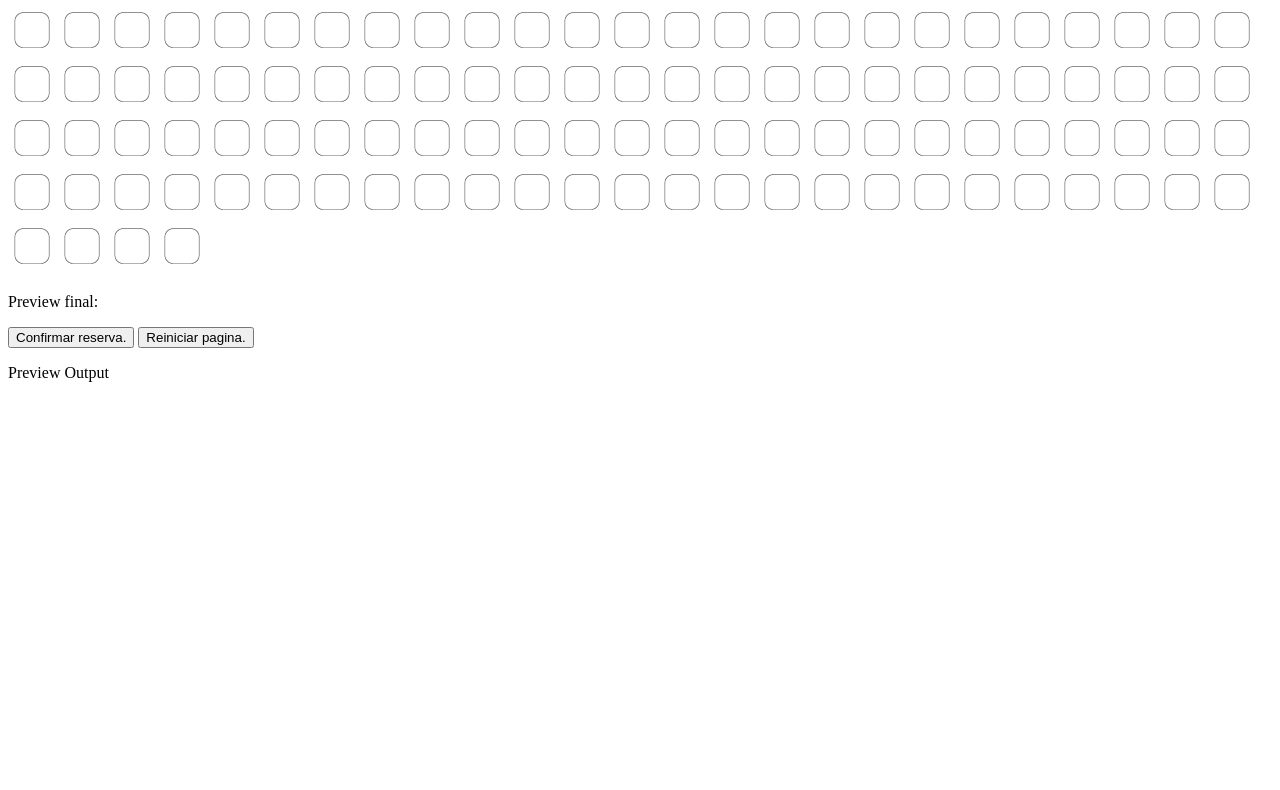
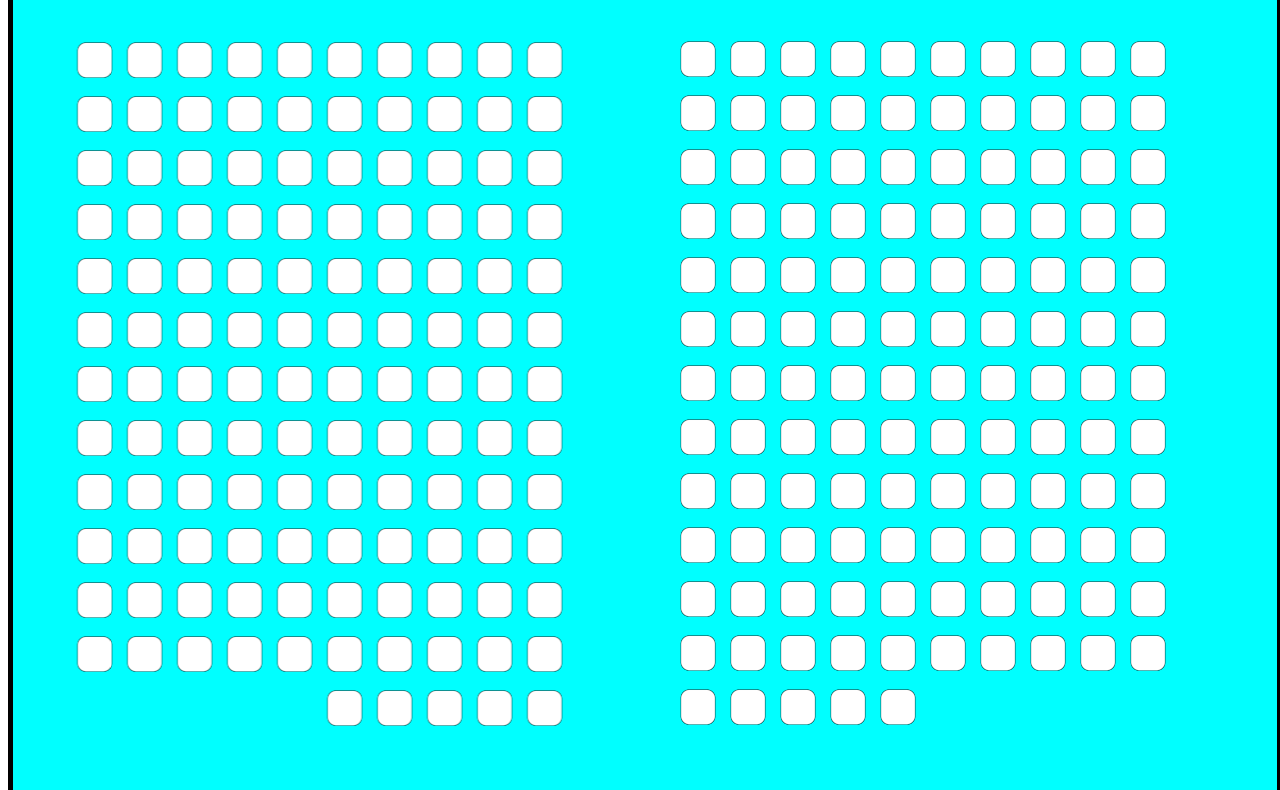
Before and after one commit to Dani-Z-2012/dani-z-2012-github.io, a plain HTML site: page index.html in a window 1280 px wide. Shown: the part 99-889 px from the top of the page. Before the commit the page ends 800 px from the top, so only its background shows below. Drawn offline with Linux system fonts and the light colour scheme.

Commit message:
CSS started

```diff
--- a/index.html
+++ b/index.html
@@ -2,13 +2,17 @@
 <html>
 	<head>
 		<meta charset="utf-8"/>
+		<link rel="shortcut icon" href="images/arges16.ico" type="images/x-icon"/>
 		<link href="styles/style.css" rel="stylesheet" type="text/css">
-		<tittle>"Mecanica teatro"</tittle>
+		<title>Mecanica teatro</title>
 		<script src="scripts/main.js" defer></script>
 	</head>
 	<body>
 		<h1>Planta teatro Euskal-Echea</h1>
-		<div class="seat_map"></div>
+		<div class="seat map main">
+		<div class="seat map evens"></div>
+		<div class="seat map odds"></div>
+		</div>
 		<p>Preview final:</p>
 		<button class="pay">Confirmar reserva.</button>
 		<button class="reset">Reiniciar pagina.</button>
--- a/scripts/main.js
+++ b/scripts/main.js
@@ -1,76 +1,122 @@
-let allId = [];
-let previewVar;
-let seatCuant = 0;
-let seatId;
-//var takenId = JSON.parse(localStorage.getItem("taken"));
-var storedNames = JSON.parse(localStorage.getItem("names"));
-let payButton = document.getElementsByClassName("pay");
-let resButton = document.getElementsByClassName("reset");
-const seatMap = document.body.getElementsByClassName("seat_map");
-const maxSeats = 104;
+let seatArray = [];															//Todos los Ids de los asientos seleccionados
+let seatCuant = 0;															//Cantidad total de asientos seleccionados
+let seatId;																	//Id del asiento seleccionado
+var storedId = JSON.parse(localStorage.getItem("seats"));					//Carga los id guardas de las reservas
+let payButton = document.getElementsByClassName("pay");						//Botton de pago
+let resButton = document.getElementsByClassName("reset");					//Boton de reinicio
+const maxSeats = 250;														//Numero de asientos que se generan al iniciar la pagina
+
+//Texto que se usara para mostrar el output
 const previewText = document.createElement("p");
 previewText.textContent = "Preview Output";
 document.body.appendChild(previewText);
 
-if (!storedNames) {
-	storedNames = [];
+//Define el valor del Array a 0 en vez de Null
+if (!storedId) {
+	storedId = [];
 }
 
+//Funsion para ordenar de menor a mayor en los Arrays
 function compareNumbers(a, b) {
   return a - b;
 }
 
+function evenNumber(x){
+  return (x % 2) == 0;
+}
+
+//Output de texto
 function setText(pText, idText){
 
-	let checkId = allId.includes(idText);
+	//Compara si el asiento ya estaba seleccionado
+	let checkId = seatArray.includes(idText);
 
 	if (checkId) {
-		const reId = allId.indexOf(idText);
-		allId.splice(reId, 1);
+		//Busca el lugar del id seleccionado y lo borra
+		const reId = seatArray.indexOf(idText);
+		seatArray.splice(reId, 1);
 	} else {
-		allId.push(idText);
+		//Agrega el id seleccionado
+		seatArray.push(idText);
 	}
 
-	allId.sort(compareNumbers);
-	previewText.textContent = "T:" + pText + "&ID:" + allId;
+	//Ordena de menor a mayor los IDs y luego muestra el texto
+	seatArray.sort(compareNumbers);
+	previewText.textContent = "T:" + pText + "&ID:" + seatArray;
 }
 
 
+//Generacion de las imagenes
+for(let i = 1; i <= maxSeats; i++){
 
-for(let i = 0; i < maxSeats; i++){
+	//Crea el elemento de la img
 	const seat = document.createElement('img');
-	if (storedNames.includes(i.toString())) {
+
+	//Compara si el ID del asiento esta marcado como ocupado
+	if (storedId.includes(i.toString())) {
+		//Coloca un asiento en rojo
 		seat.setAttribute("src","images/asiento-rojo.png");
 	} else {
+		//Coloca un asiento en blanco
 		seat.setAttribute("src","images/asiento-blanco.png");
 	}
+	//Le da el ID al asiento
 	seat.setAttribute("id",i);
-	seatMap[0].appendChild(seat);
 
+	const isEven = evenNumber(i);
+
+	//Selecciona donde colocar el asiento dependiendo si la ID es par o impar
+	if (isEven) {
+		document.body.getElementsByClassName("seat map")[0].getElementsByClassName("evens")[0].appendChild(seat);
+	} else {
+		document.body.getElementsByClassName("seat map")[0].getElementsByClassName("odds")[0].appendChild(seat);
+	}
+
+	//Funcion al clickear las imagenes
 	seat.onclick = function() {
+		//Que tipo de asiento se selecciono
 		let status = this.getAttribute("src");
+
+		//Compara si el asiento es blanco o verde
 		if (status === "images/asiento-blanco.png"){
+
+			//Cambia el color a verde
 			this.setAttribute("src","images/asiento-verde.png");
+			//Recoge el ID
 			seatId = this.getAttribute("id")
+			//Agrega 1 al total de asientos seleccionados
 			seatCuant = seatCuant + 1;
+			//Envia el total de asientos y la id del nuevo asientos al output de texto
 			setText(seatCuant, seatId);
 
 		} else if (status === "images/asiento-verde.png") {
+
+			//Cambia el color a blanco
 			seat.setAttribute("src","images/asiento-blanco.png");
+			//Recoge el id
 			seatId = this.getAttribute("id")
+			//Quita 1 al total de asientos seleccionados
 			seatCuant = seatCuant - 1;
+			//Envia el total de asientos y la id del nuevo asientos al output de texto
 			setText(seatCuant, seatId);
 		}
 	}
 }
 
+//Agrega los asientos seleccionados a los asientos reservados y luego recarga la pagina
 payButton[0].onclick = function() {
-	const storeData = storedNames.concat(allId);
-	localStorage.setItem("names", JSON.stringify(storeData));
+	//Formato para guardar la informacion
+	const storeData = storedId.concat(seatArray);
+	//Guarda la informacion
+	localStorage.setItem("seats", JSON.stringify(storeData));
+	//Recarga la pagina
 	location.reload();
 }
 
+//Borra la lista de asientos reservados y recarga la pagina
 resButton[0].onclick = function() {
-	localStorage.setItem("names", 0);
+	//Elimina los asientos reservados
+	localStorage.setItem("seats", 0);
+	//Recarga la pagina
 	location.reload();
 }
--- a/styles/style.css
+++ b/styles/style.css
@@ -0,0 +1,21 @@
+.seat.map.main {
+	border: 5px solid black;
+	overflow: scroll;
+	width: 100%;
+	height: 1000px;
+	background-color: aqua;
+}
+
+*.odds, *.evens {
+	align-self: center;
+	margin: auto;
+	padding: 4%;
+	width: 40%;
+	height: auto;
+	overflow: visible;
+	display: inline-block;
+}
+
+*.evens {
+	transform: rotateY(180deg);
+}
```
Also changed, not shown: images/Icon base.svg (added), images/arges16.ico (added), images/arges40.ico (added).
